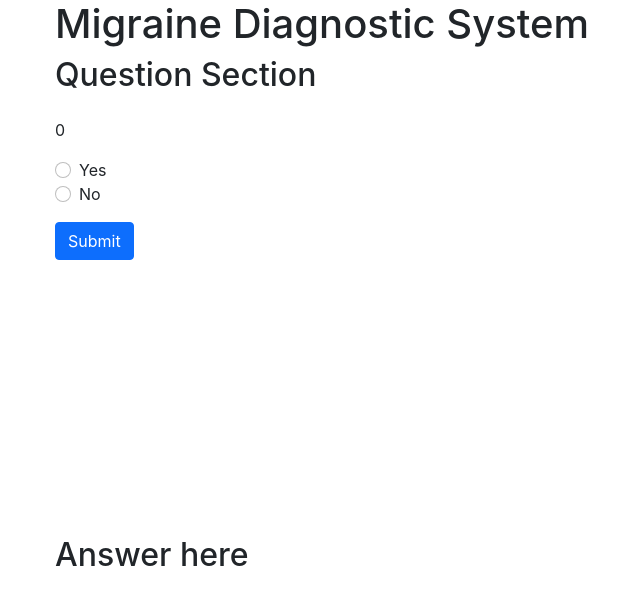
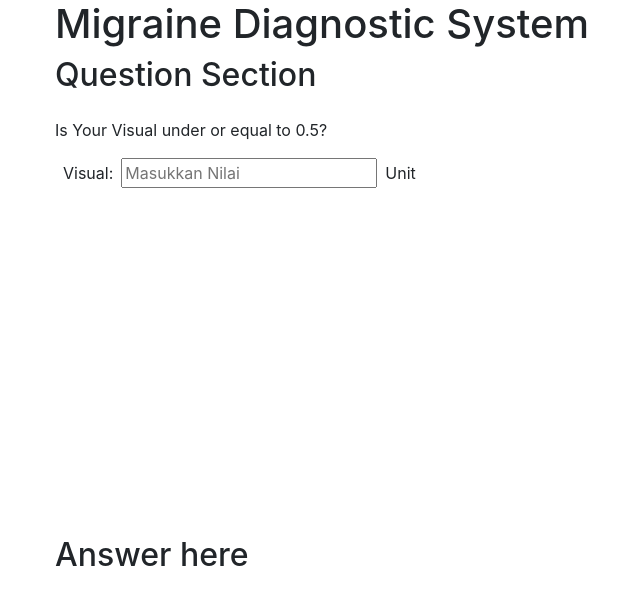
Before and after one commit to IsRylo/migraine, a React (Create React App) app: page / in a window 1280 px wide. Shown: the top 604 px of the page, without its empty margins (27-667 px from the left). Built offline with nearby package versions, Linux system fonts and the light colour scheme.

Commit message:
Update
Masukkan beberapa hal

```diff
--- a/src/components/Input.jsx
+++ b/src/components/Input.jsx
@@ -1,8 +1,10 @@
 export default function Input(props) {
     return(
         <div className="Input">
-            <input type="radio" className="form-check-input" id={props.answer + "RadioButton"} aria-describedby="button" name="response" value={props.value}/>
-            <label className="mx-2">{props.answer}</label>
+            <label className="mx-2">Visual: </label>
+            <input type="number" className="" id={props.answer + "Number"} aria-describedby="button" name="response" placeholder="Masukkan Nilai"/>
+            {/* TODO: INPUT UNIT */}
+            <label className="mx-2">Unit</label>
         </div>
     );
 }
--- a/src/components/Question.jsx
+++ b/src/components/Question.jsx
@@ -31,10 +31,10 @@ export default function Question({question, answers, onAnswerSubmit, options, on
             <form className="mt-4">
                 <div className="form-group">
                     <p>{question}</p>
-                    {answers.map(createInput)}
+                    <Input />
                 </div>
             </form>
-            {answers.length > 0 ? <button id="submit" className="btn btn-primary mt-3" onClick={handleSubmit}>Submit</button> : <p>No Answer option was found</p>}
+            {/* {answers.length > 0 ? <button id="submit" className="btn btn-primary mt-3" onClick={handleSubmit}>Submit</button> : <p>No Answer option was found</p>} */}
         </div>
     );
 }
--- a/src/rules/DecisionTree.js
+++ b/src/rules/DecisionTree.js
@@ -1,10 +1,10 @@
 class TreeNode {
-    constructor(key, {question = key, parameter = "Visual", answers = ["Yes", "No"]},  parent = null) {
+    constructor(key, {question = key, parameter = "Visual", threshold = 0.5},  parent = null) {
         this.key = key;
         this.question = question;
         this.parameter = parameter;
         this.parent = parent;
-        this.answers = answers;
+        this.threshold = threshold;
         this.children = [];
     }
 
@@ -18,8 +18,9 @@ class TreeNode {
 }
 
 class Tree {
-    constructor(key, {question = key, parameter = 0}) {
-        this.root = new TreeNode(key, [question, parameter]);
+    constructor(key, {question = key, parameter = 0, threshold = 0.5}) {
+        const a = {question: question, parameter: parameter, threshold: threshold};
+        this.root = new TreeNode(key, a);
     }
 
     * preOrderTraversal(node = this.root) {
@@ -40,10 +41,15 @@ class Tree {
         yield node;
     }
 
-    insert(parentNodeKey, key, {question = key, parameter = 0, answers = ["Yes", "No"]}) {
+    insert(parentNodeKey, key, {question = key, parameter = 0, threshold = 0.5}) {
         for (let node of this.preOrderTraversal()) {
             if (node.key === parentNodeKey) {
-                node.children.push(new TreeNode(key, [question, parameter, answers], node));
+                const a = {
+                    question:question,
+                    parameter : parameter,
+                    threshold :threshold
+                }
+                node.children.push(new TreeNode(key, a, node));
                 return true;
             }
         }
--- a/src/rules/MigraineTree.js
+++ b/src/rules/MigraineTree.js
@@ -2,17 +2,18 @@ import Tree from "./DecisionTree"
 
 // Tree (key, question = key, criteria = 0,  parent = null)
 // Root
-const MigraineTree = new Tree(0, ["Is Your Visual under or equal to 0.5?", 0.5]);
+
+const MigraineTree = new Tree(0, {question:"Is Your Visual under or equal to 0.5?", parameter: "Visual"});
 
 // Row 1
-MigraineTree.insert(0, 10, ["Is Your Sensory under 0.5?", 0.5]);
-MigraineTree.insert(0, 11, ["Is Your Intensity under or equal to 0.5?", 0.5]);
+MigraineTree.insert(0, 10, {question:"Is Your Sensory under 0.5?", parameter:"Sensory"});
+MigraineTree.insert(0, 11, {question:"Is Your Character under or equal to 0.5?", parameter:"Character"});
 
 // Row 2
-MigraineTree.insert(10, 20, ["Is your Dysphasia under or equal to 0.5?", 0.5]);
-MigraineTree.insert(10, 21, ["Is your Hypo under or equal to 0.5?", 0.5]);
+MigraineTree.insert(10, 20, {question:"Is your Dysphasia under or equal to 0.5?", parameter: "Dysphasia"});
+MigraineTree.insert(10, 21, {question:"Is your Hypoacusis under or equal to 0.5?", parameter:"Hypoacusis"});
 
-MigraineTree.insert(11, 22, ["Your Migraine is OTHER.", null, []]);
-MigraineTree.insert(11, 23, ["Is your Vertigo below or under 0.5?", 0.5]);
+MigraineTree.insert(11, 22, {question:"Your Migraine is OTHER.", parameter:null});
+MigraineTree.insert(11, 23, {question:"Is your Vertigo below or under 0.5?", parameter:"Vertigo"});
 
 export default MigraineTree;
--- a/src/rules/rule.js
+++ b/src/rules/rule.js
@@ -90,7 +90,7 @@ function predict(Age, Frequency, Location, Character, Intensity, Photophobia, Vi
     }
 }
 
-function getClass(Age, Frequency, Location, Character, Intensity, Photophobia, Visual, Sensory, Dysphasia, Vertigo, Tinnitus, Hypoacusis, Defect, DPF) {
+export default function getClass(Age, Frequency, Location, Character, Intensity, Photophobia, Visual, Sensory, Dysphasia, Vertigo, Tinnitus, Hypoacusis, Defect, DPF) {
     classes = ['Basilar-type aura', 'Familial hemiplegic migraine', 'Migraine without aura', 'Other', 'Sporadic hemiplegic migraine', 'Typical aura with migraine', 'Typical aura without migraine']
     result = predict(Age, Frequency, Location, Character, Intensity, Photophobia, Visual, Sensory, Dysphasia, Vertigo, Tinnitus, Hypoacusis, Defect, DPF);
     index = result.indexOf(Math.max(...result));
```
Also changed, not shown: src/rules/Data.json (added, +11 -0 lines), src/rules/Deskripsi.txt (added).
